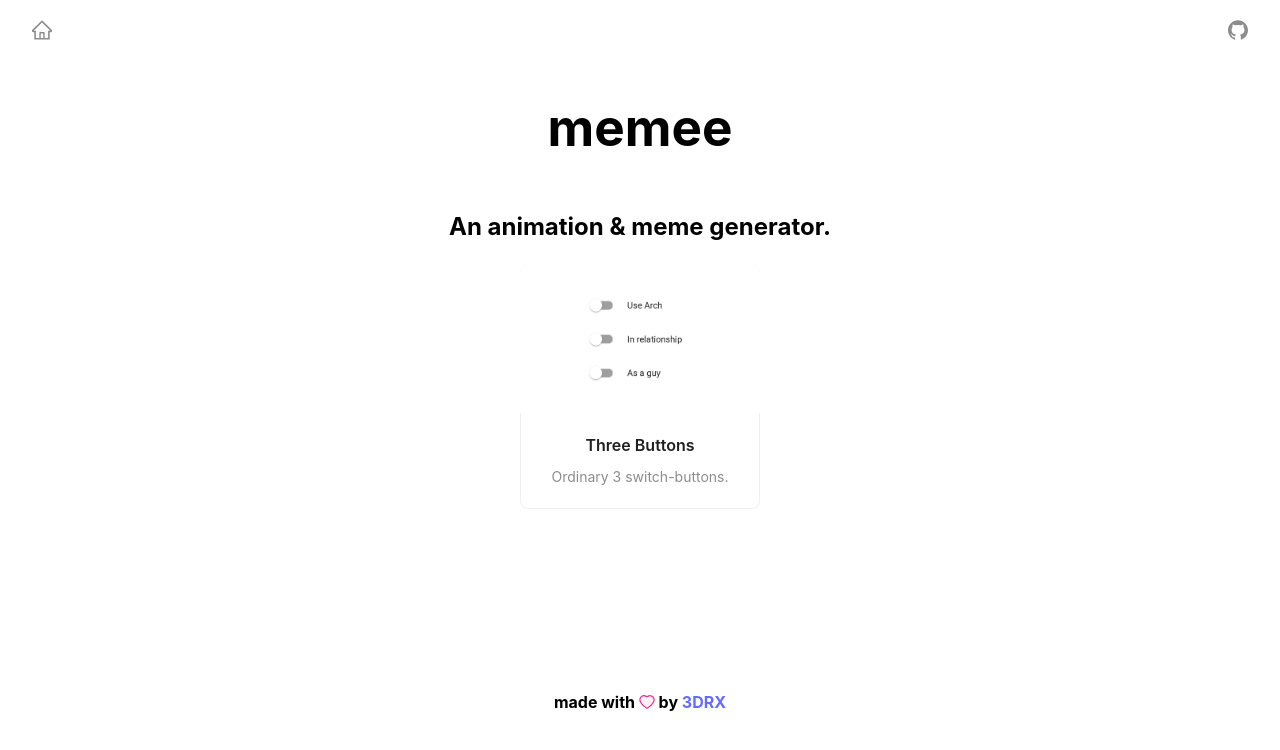
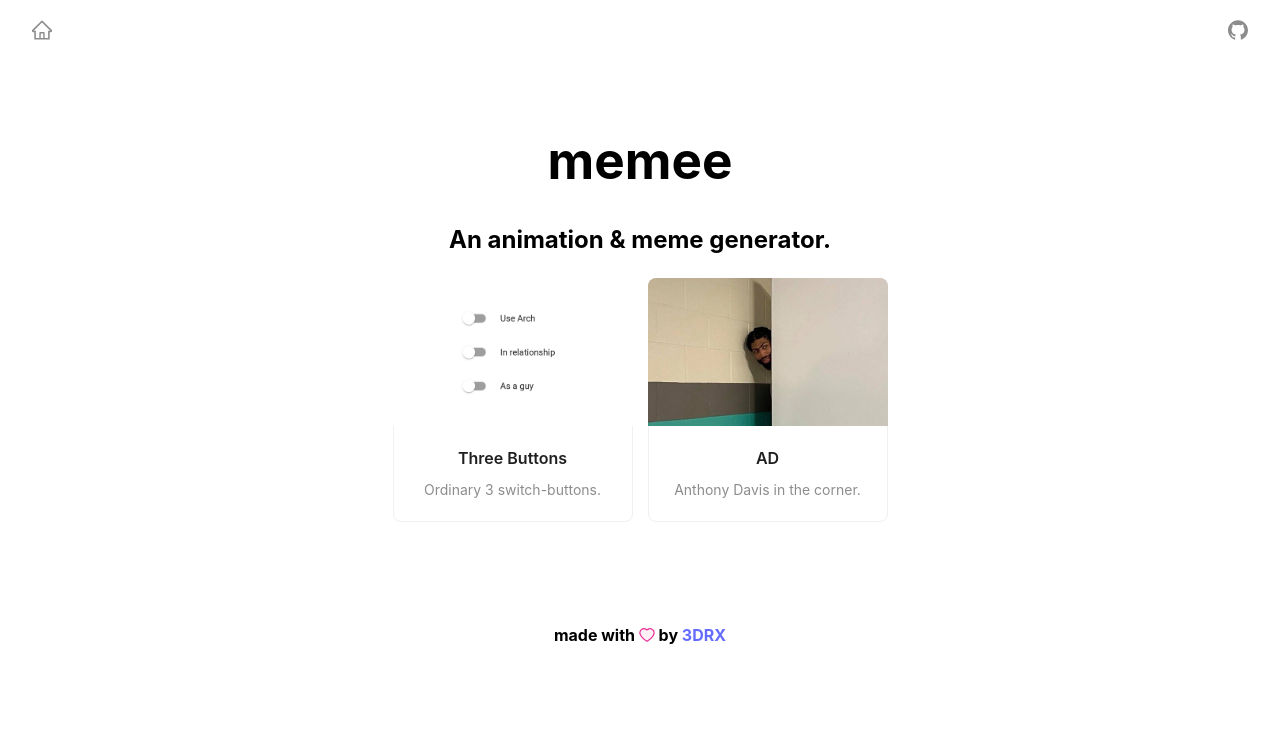
Before and after one commit to 3DRX/memee, a React (Vite) app: page / in a window 1280 px wide. Shown: the top 750 px of the page. Built offline with nearby package versions, Linux system fonts and the light colour scheme.

Commit message:
Add AD.tsx

```diff
--- a/src/App.tsx
+++ b/src/App.tsx
@@ -3,6 +3,7 @@ import { HashRouter, Routes, Route } from 'react-router-dom';
 import Main from './pages/Main';
 import ThreeButtons from './pages/ThreeButtons';
 import NotFound from './pages/NotFound';
+import AD from './pages/AD';
 
 function App() {
   return (
@@ -10,6 +11,7 @@ function App() {
       <Routes>
         <Route path="/" element={<Main />} />
         <Route path="/threebuttons" element={<ThreeButtons />} />
+        <Route path="/ad" element={<AD />} />
         <Route path="*" element={<NotFound />} />
       </Routes>
     </HashRouter>
--- a/src/components/Footer.tsx
+++ b/src/components/Footer.tsx
@@ -5,7 +5,7 @@ function Footer() {
     <div
       style={{
         justifyContent: 'center',
-        marginTop: '10em',
+        marginTop: '5em',
       }}
     >
       <h4>
--- a/src/components/Header.tsx
+++ b/src/components/Header.tsx
@@ -49,6 +49,20 @@ const Header: React.FC<{ name: string }> = props => {
             )}
           </Breadcrumb>
         </div>
+        {props.name === '' ? null : (
+          <div
+            style={{
+              marginTop: '1em',
+              marginLeft: 'auto',
+            }}
+          >
+            <Breadcrumb style={{ marginLeft: '-2em' }}>
+              <Breadcrumb.Item>
+                <a>memee</a>
+              </Breadcrumb.Item>
+            </Breadcrumb>
+          </div>
+        )}
         <div
           style={{
             marginTop: '1em',
--- a/src/consts.ts
+++ b/src/consts.ts
@@ -1 +1,2 @@
 export const THREE_BUTTONS = 'Three Buttons';
+export const AD = 'AD';
--- /dev/null
+++ b/src/pages/AD.tsx
@@ -0,0 +1,80 @@
+import Header from '../components/Header';
+import Footer from '../components/Footer';
+import img_AD from '../assets/AD.jpg';
+import { AD as AD_ } from '../consts';
+import { useState } from 'react';
+import { Button, ConfigProvider } from 'antd';
+import TextArea from 'antd/es/input/TextArea';
+
+function AD() {
+  const [confirmed, setconfirmed] = useState<boolean>(false);
+
+  return (
+    <div
+      style={{
+        display: 'flex',
+        flexDirection: 'column',
+        alignItems: 'center',
+      }}
+    >
+      <Header name={AD_} />
+      <div
+        style={{
+          display: 'flex',
+          flexDirection: 'column',
+          alignItems: 'center',
+          marginTop: '3em',
+          justifyContent: 'center',
+          maxWidth: 'calc(100vw - 4em)',
+        }}
+      >
+        <img
+          src={img_AD}
+          alt="AD"
+          style={{
+            width: 'auto',
+            height: 'auto',
+            maxWidth: '100%',
+          }}
+        />
+        <ConfigProvider
+          theme={{
+            token: {
+              colorTextDisabled: '#000',
+            },
+          }}
+        >
+          <TextArea
+            style={{
+              position: 'relative',
+              width: '40%',
+              marginLeft: '50%',
+              resize: 'none',
+              marginTop: '-50%',
+              marginBottom: '20%',
+            }}
+            size="large"
+            autoSize={{ minRows: 5, maxRows: 5 }}
+            placeholder="Lorem ipsum"
+            bordered={!confirmed}
+            disabled={confirmed}
+          />
+        </ConfigProvider>
+      </div>
+      <Button
+        style={{
+          marginTop: '5em',
+          width: '7em',
+        }}
+        onClick={() => {
+          setconfirmed(!confirmed);
+        }}
+      >
+        {confirmed ? 'edit' : 'confirm'}
+      </Button>
+      <Footer />
+    </div>
+  );
+}
+
+export default AD;
--- a/src/pages/Main.tsx
+++ b/src/pages/Main.tsx
@@ -1,6 +1,7 @@
 import { Card } from 'antd';
 import thumb_threebuttons from '../assets/switches.png';
-import { THREE_BUTTONS } from '../consts';
+import thumb_AD from '../assets/AD.jpg';
+import { AD, THREE_BUTTONS } from '../consts';
 import Header from '../components/Header';
 import Footer from '../components/Footer';
 import { useNavigate } from 'react-router-dom';
@@ -19,12 +20,23 @@ function Main() {
           alignItems: 'center',
         }}
       >
-        <h1 className="title">memee</h1>
-        <h2>An animation & meme generator.</h2>
+        <h1 style={{ marginTop: '0em' }} className="title">
+          memee
+        </h1>
+        <h2 style={{ marginTop: '0em' }}>An animation & meme generator.</h2>
+        <div
+          style={{
+            display: 'flex',
+            flexDirection: 'row',
+            flexWrap: 'wrap',
+            justifyContent: 'center',
+            gap: 15,
+          }}
+        >
           <Card
             hoverable
             style={{ width: 240 }}
-          cover={<img alt="example" src={thumb_threebuttons} />}
+            cover={<img alt={THREE_BUTTONS} src={thumb_threebuttons} />}
             onClick={() => {
               navigate('/threebuttons');
             }}
@@ -34,6 +46,17 @@ function Main() {
               description="Ordinary 3 switch-buttons."
             />
           </Card>
+          <Card
+            hoverable
+            style={{ width: 240 }}
+            cover={<img alt={AD} src={thumb_AD} />}
+            onClick={() => {
+              navigate('/ad');
+            }}
+          >
+            <Meta title={AD} description="Anthony Davis in the corner." />
+          </Card>
+        </div>
         <Footer />
       </div>
     </>
```
Also changed, not shown: src/assets/AD.jpg (added), src/assets/SpongeBob.jpg (added). Lines whose indentation alone changed are shown as unchanged.
